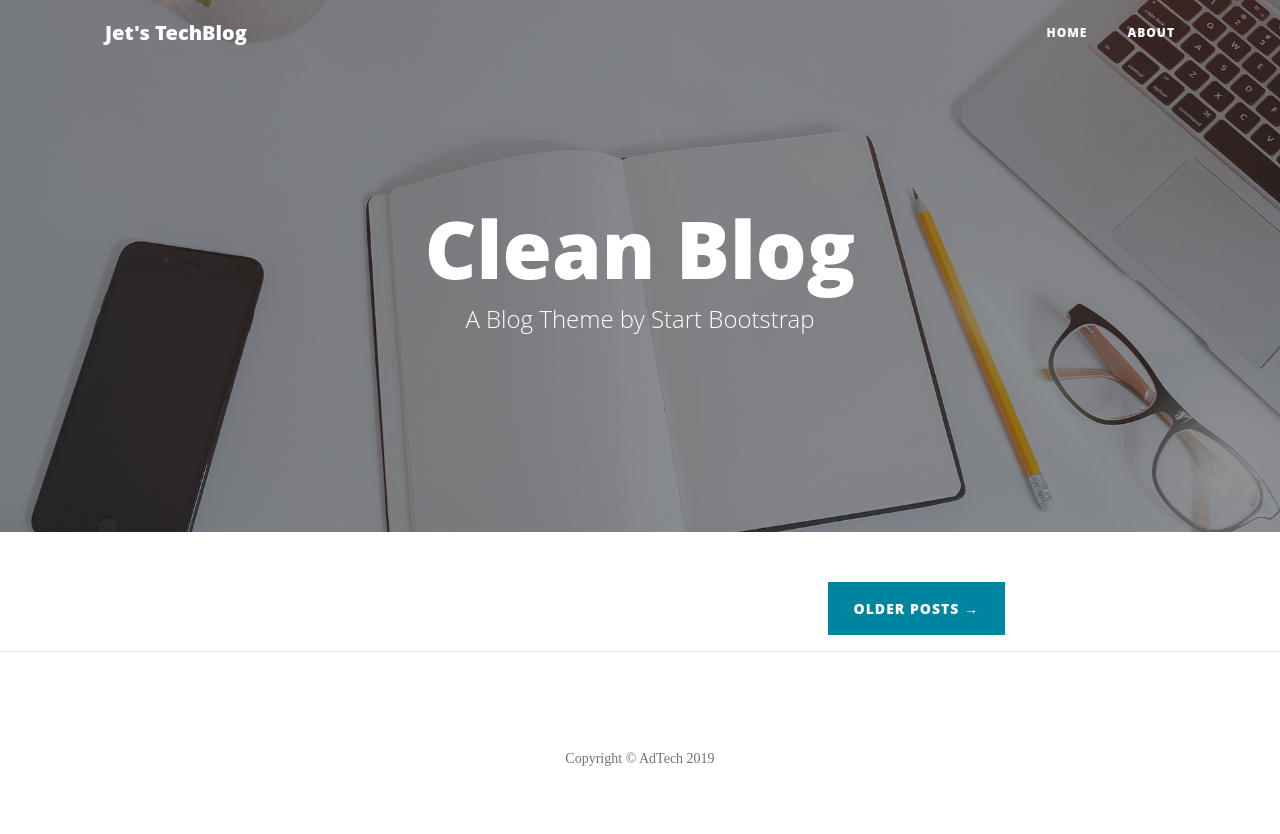
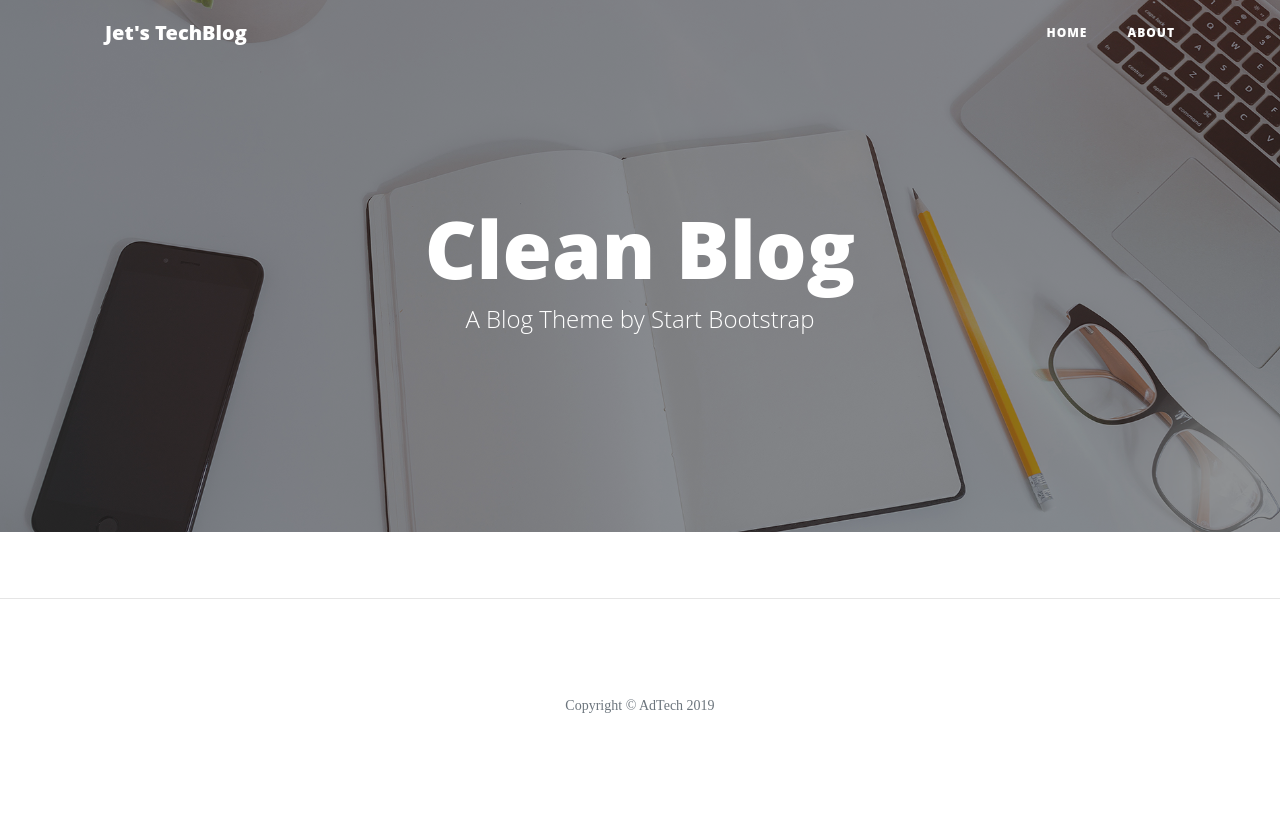
Before and after one commit to ADJet1437/JetBlog, a Flask app: page / in a window 1280 px wide. After the commit the page ends 713 px from the top, so only its background shows below. Run offline with Flask 2, Linux system fonts and the light colour scheme; data that the repository does not hold is empty; some libraries are stand-ins or nearby versions.

Commit message:
Remove order post buttom
   Already ordered in app.py file

```diff
--- a/templates/index.html
+++ b/templates/index.html
@@ -76,10 +76,6 @@
         </div>
         <hr>
         {% endfor %}
-        <!-- Pager -->
-        <div class="clearfix">
-          <a class="btn btn-primary float-right" href="#">Older Posts &rarr;</a>
-        </div>
       </div>
     </div>
   </div>
```
